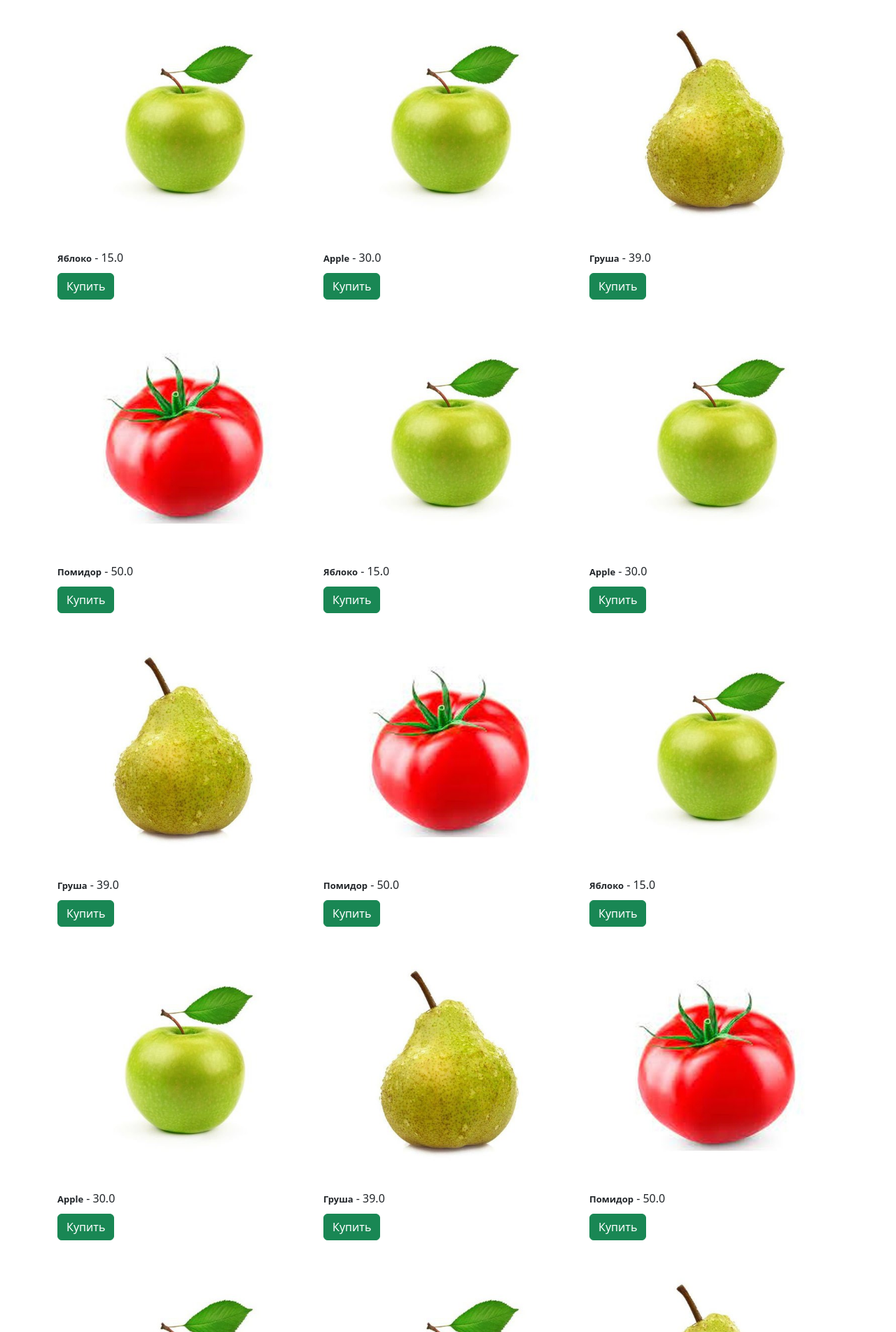
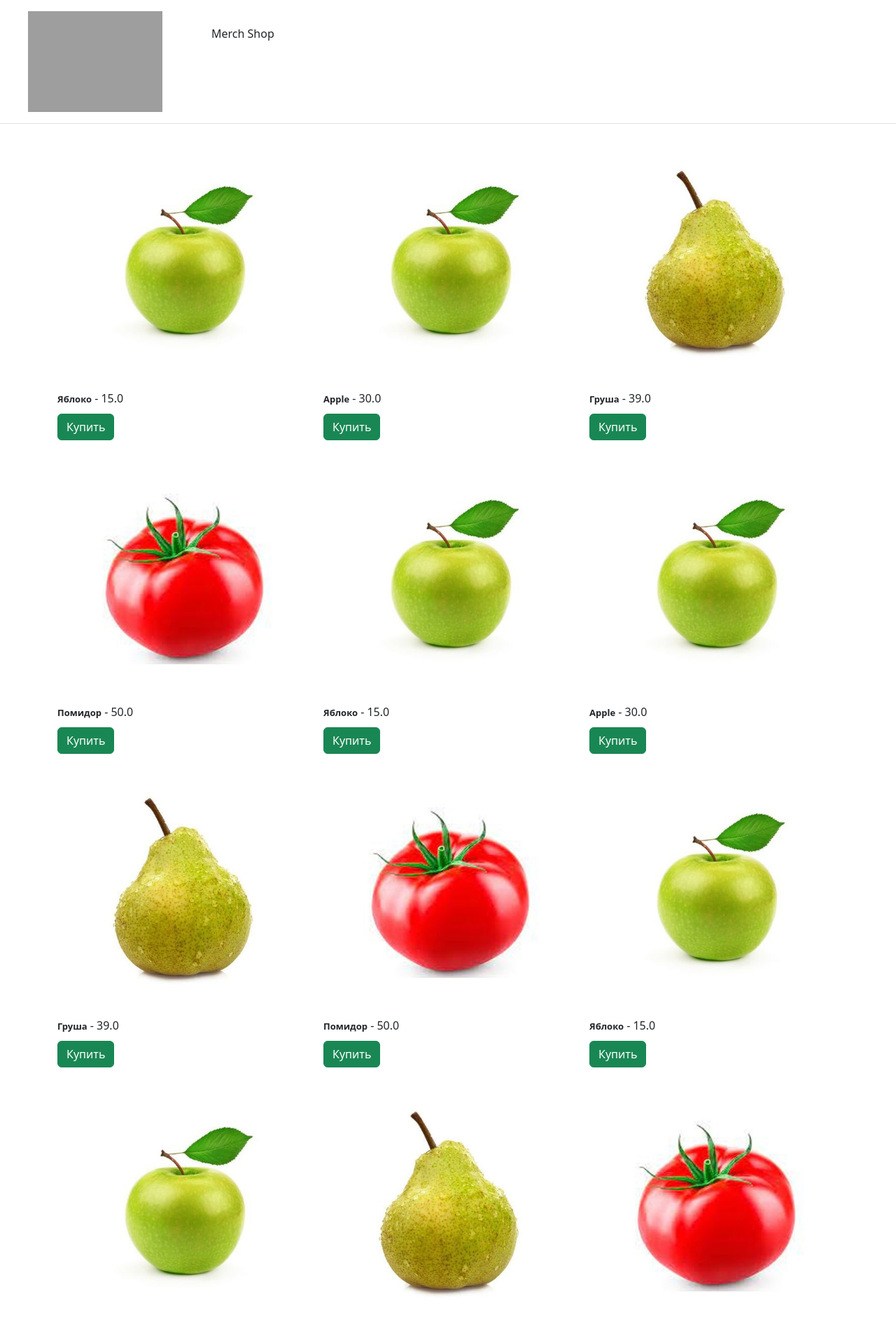
Before and after one commit to Sergey-1221/tg-shop-bot, a Flask app: page / in a window 1280 px wide. Shown: the top 1903 px of the page at 70% size. Run offline with Flask 3, Linux system fonts and the light colour scheme; data comes from the database, SQL or seed files in the repository; some libraries are stand-ins or nearby versions; grey boxes are pictures that could not be loaded.

Commit message:
header-added

```diff
--- a/templates/index.html
+++ b/templates/index.html
@@ -9,6 +9,12 @@
 	<script src="https://cdn.jsdelivr.net/npm/bootstrap@5.3.2/dist/js/bootstrap.bundle.min.js" integrity="sha384-C6RzsynM9kWDrMNeT87bh95OGNyZPhcTNXj1NW7RuBCsyN/o0jlpcV8Qyq46cDfL" crossorigin="anonymous"></script>
 </head>
 <body>
+<div class="header">
+	<div class="header">
+		<header class="d-flex flex-wrap justify-content-left py-3 mb-4 border-bottom">
+		<img style="height: 15%;width:15%; vertical-align: left; margin-left: 40px;" src="/static/logo.png">
+	   <p style="text-align:center; margin-top:20px;margin-left:70px;">Merch Shop</p>
+	</header>
 <div class="container">
 	<div class="row">
 		{% for prod in product %}
```
